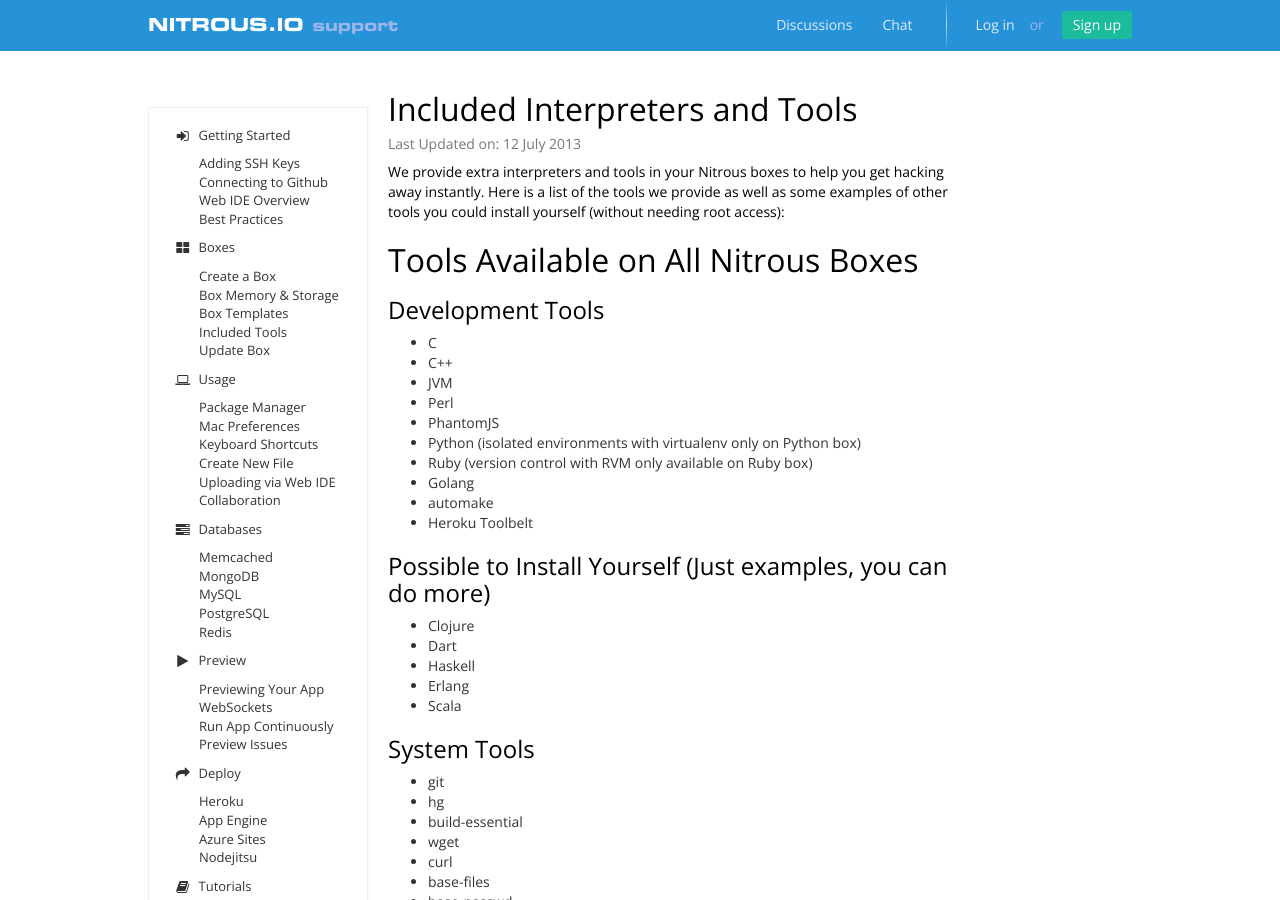
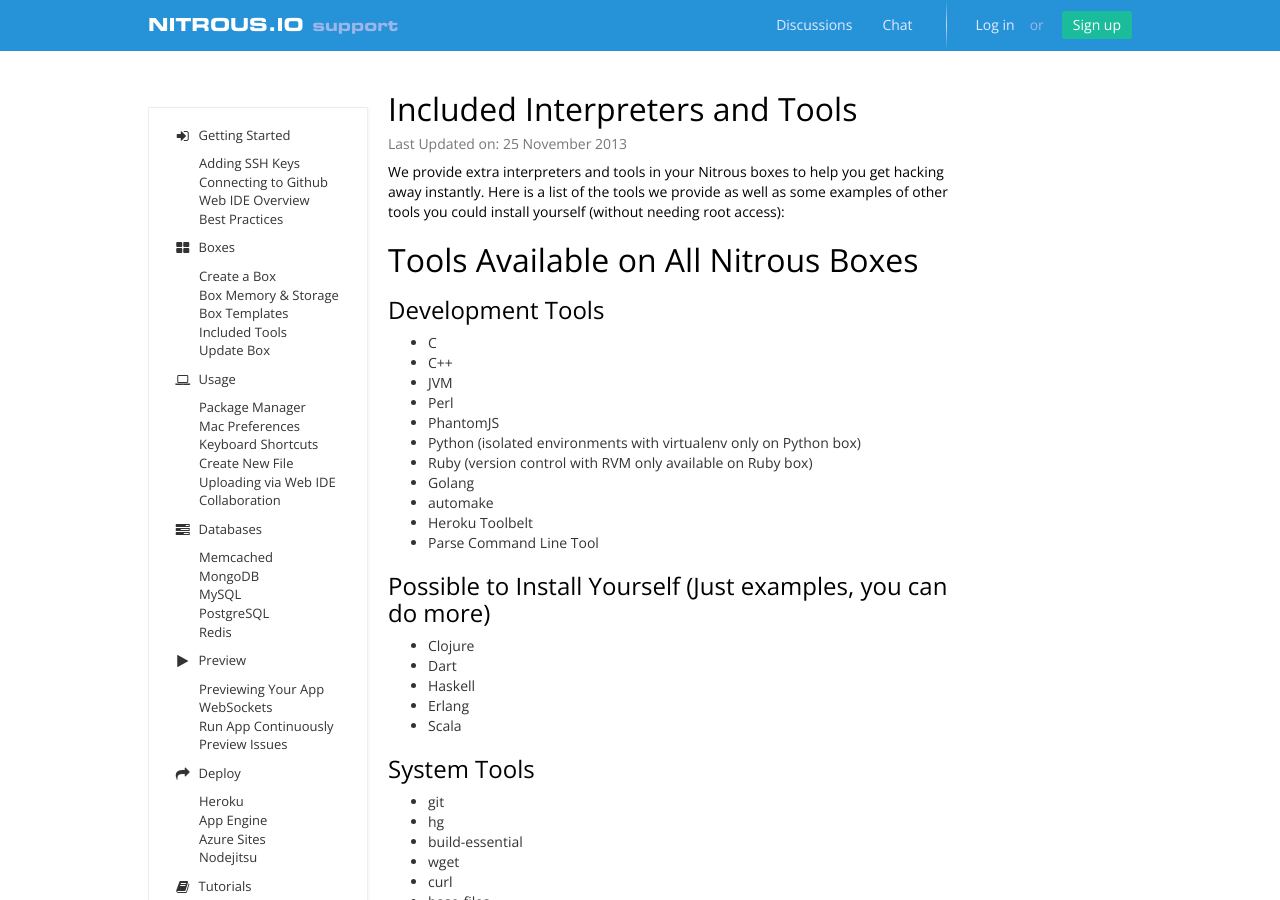
Before and after one commit to pkallberg/help.nitrous.io, a Jekyll site: the page built from _posts/2013-11-25-box-interpreters-and-tools.md, in a window 1280 px wide and 900 px high. Built offline with Jekyll 4.4.1, drawn with Linux system fonts in a browser that asks for light colours; comment, search, counter and statistics services are not loaded.

Commit message:
added parse command line tool to list of included tools

```diff
--- a/_posts/2013-07-12-box-interpreters-and-tools.md
+++ b/_posts/2013-11-25-box-interpreters-and-tools.md
@@ -21,6 +21,7 @@
 * Golang
 * automake
 * Heroku Toolbelt
+* Parse Command Line Tool
 
 ### Possible to Install Yourself (Just examples, you can do more)
 * Clojure
```
